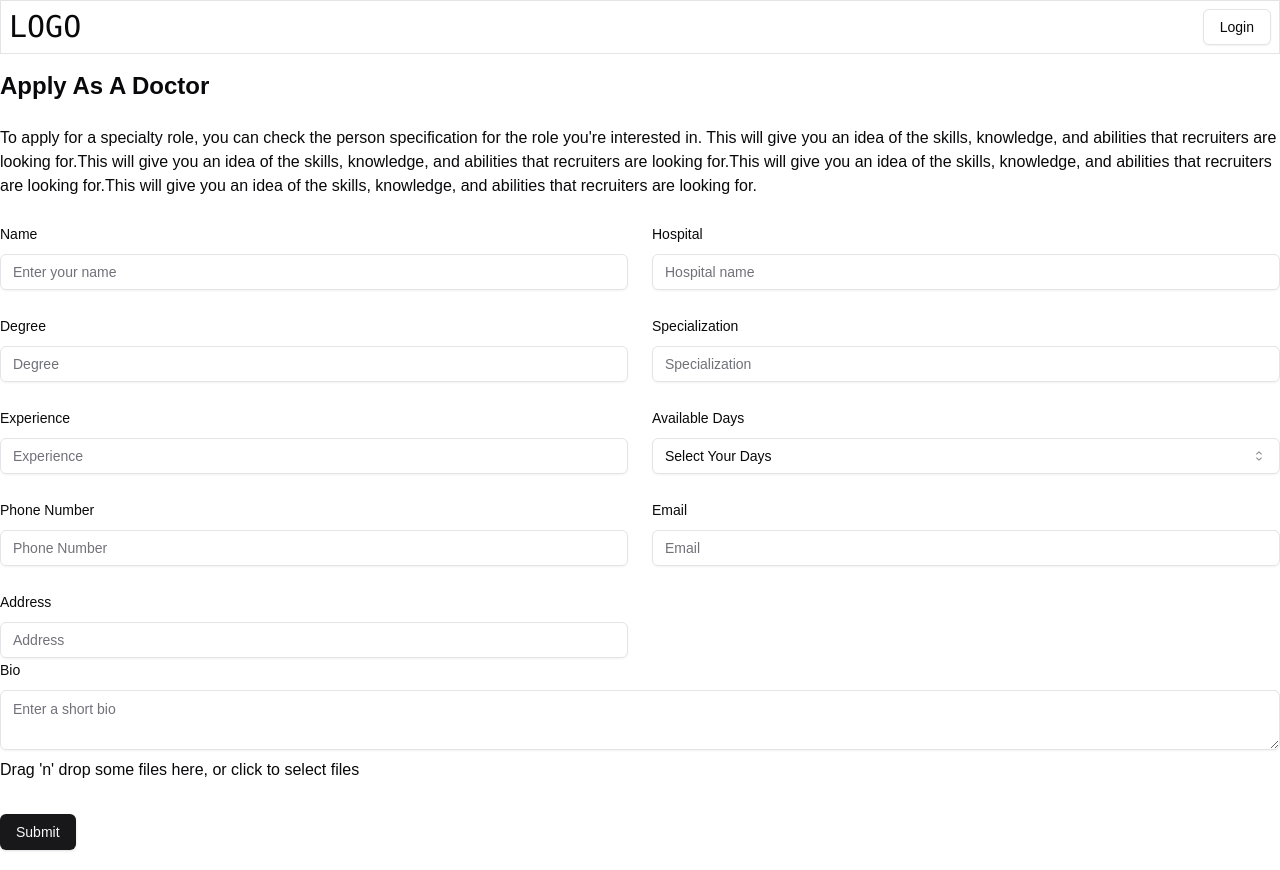
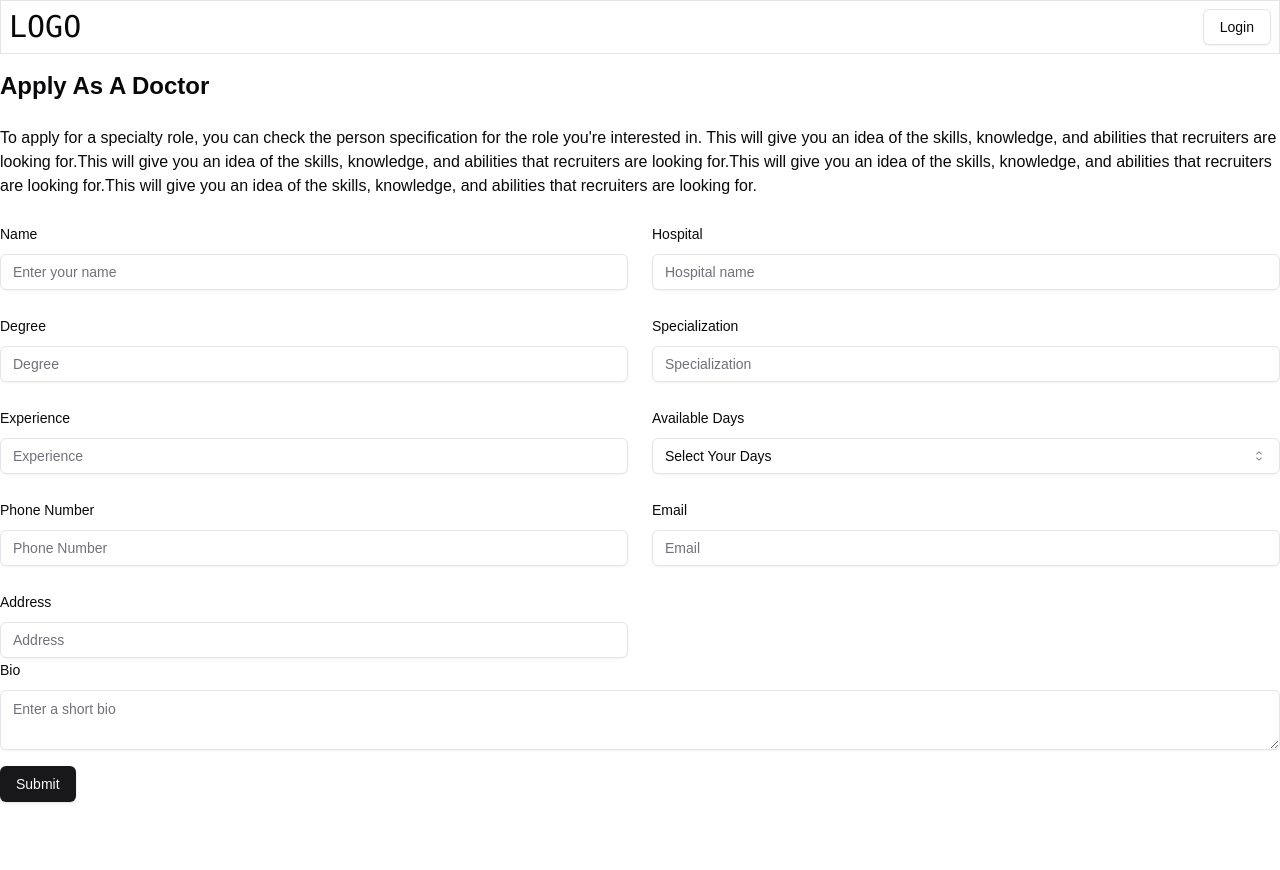
Before and after one commit to MrArsalAli/managementSystemNextjs, a Next.js app: page /doctors/apply in a window 1280 px wide. Built offline with nearby package versions, Linux system fonts and the light colour scheme.

Commit message:
upload image comment kardi

```diff
--- a/src/components/ApplyForm.js
+++ b/src/components/ApplyForm.js
@@ -16,7 +16,7 @@ import {
   FormMessage,
 } from "@/components/ui/form";
 import { Input } from "@/components/ui/input";
-import UploadImage from "./UploadImage";
+// import UploadImage from "./UploadImage";
 import { SelectItem } from "@radix-ui/react-select";
 import { Select, SelectContent, SelectTrigger, SelectValue } from "./ui/select";
 
@@ -263,7 +263,7 @@ export default function DoctorForm() {
         />
 
         {/* Profile Image */}
-        <UploadImage />
+        {/* <UploadImage /> */}
 
         <div className="my-4">
           <Button type="submit">Submit</Button>
```
